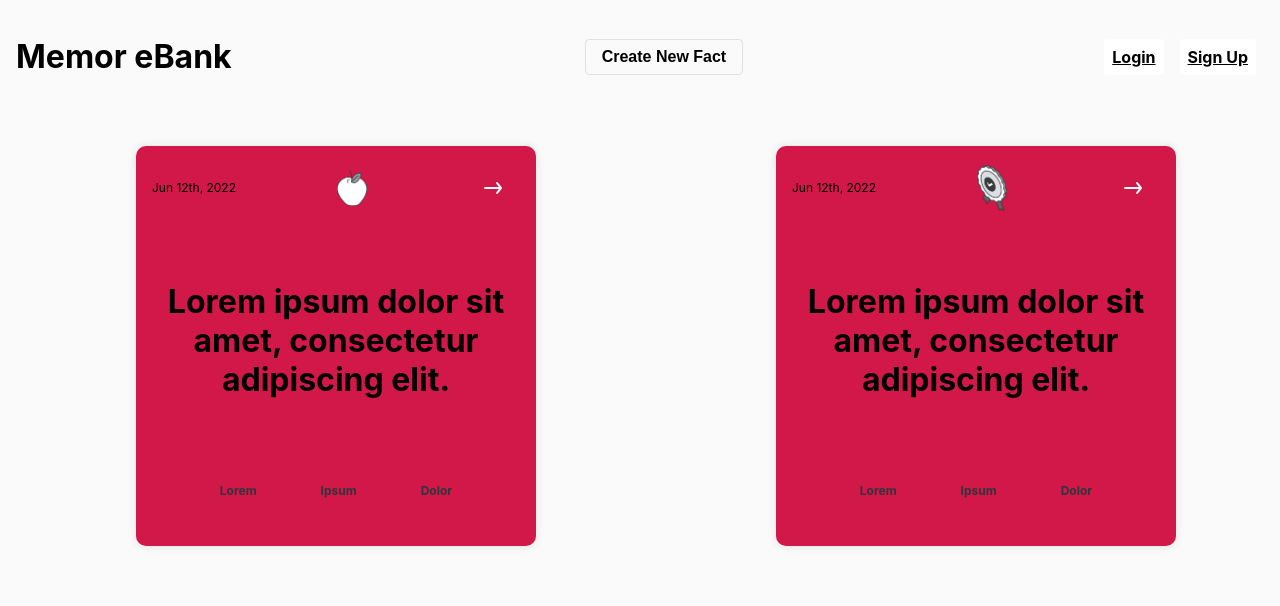
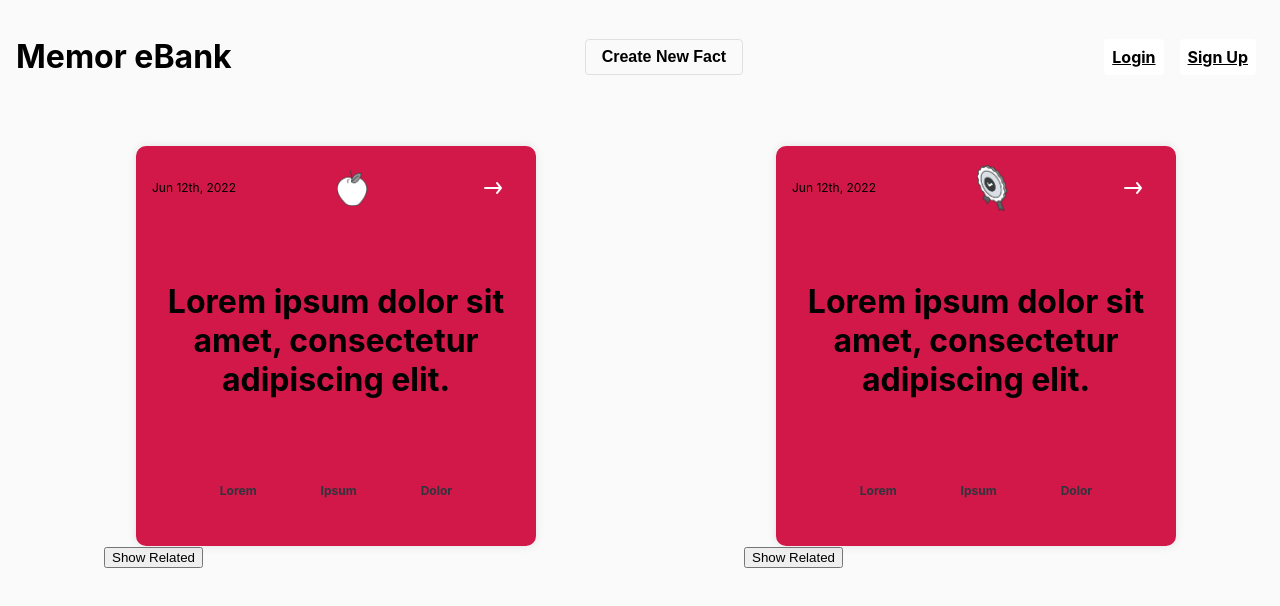
Before and after one commit to jallend1/memorebank, a React (Create React App) app: page / in a window 1280 px wide. Shown: the top 606 px of the page. Built offline with nearby package versions, Linux system fonts and the light colour scheme.

Commit message:
Begins adding ability to show related cards

```diff
--- a/src/App.js
+++ b/src/App.js
@@ -28,14 +28,32 @@ function App() {
     }
   ]);
 
+  const [relatedCards, setRelatedCards] = useState([
+    {
+      title: 'Related Fact 1',
+      tags: ['Lorem', 'Ipsum', 'Dolor'],
+      date: new Date(),
+      source: "It's on the Google",
+      icon: 'Badge.png',
+      notes:
+        'Lorem ipsum dolor sit amet, consectetur adipiscing elit. Lorem ipsum dolor sit amet, consectetur adipiscing elit.',
+      id: 2
+    }
+  ]);
+
   const [activeFacts, setActiveFacts] = useState([]);
   const [isFilteringFacts, setIsFilteringFacts] = useState(false);
+  const [isShowingRelated, setIsShowingRelated] = useState(false);
 
   const filterFacts = (tags) => {
     setIsFilteringFacts(true);
     setActiveFacts(
       facts.filter((fact) => fact.tags.some((tag) => tags.includes(tag)))
     );
+  };
+
+  const toggleRelated = () => {
+    setIsShowingRelated(!isShowingRelated);
   };
 
   function importIcons(r) {
@@ -79,10 +97,24 @@ function App() {
       <div className="fact-cards-container">
         {isFilteringFacts
           ? activeFacts.map((fact) => (
-              <FactCard key={fact.id} {...fact} filterFacts={filterFacts} />
+              <FactCard
+                key={fact.id}
+                {...fact}
+                filterFacts={filterFacts}
+                relatedCards={relatedCards}
+                isShowingRelated={isShowingRelated}
+                toggleRelated={toggleRelated}
+              />
             ))
           : facts.map((fact) => (
-              <FactCard key={fact.id} {...fact} filterFacts={filterFacts} />
+              <FactCard
+                key={fact.id}
+                {...fact}
+                filterFacts={filterFacts}
+                relatedCards={relatedCards}
+                isShowingRelated={isShowingRelated}
+                toggleRelated={toggleRelated}
+              />
             ))}
       </div>
     </div>
--- a/src/Components/FactCard.jsx
+++ b/src/Components/FactCard.jsx
@@ -11,6 +11,9 @@ const FactCard = ({
   icon,
   notes,
   filterFacts,
+  relatedCards,
+  isShowingRelated,
+  toggleRelated,
   id
 }) => {
   const [isCardFlipped, setIsCardFlipped] = useState(false);
@@ -40,6 +43,8 @@ const FactCard = ({
           Arrow={Arrow}
         />
       </div>
+      <button onClick={toggleRelated}>Show Related</button>
+      {isShowingRelated && <h2>Related Content!</h2>}
     </div>
   );
 };
```
